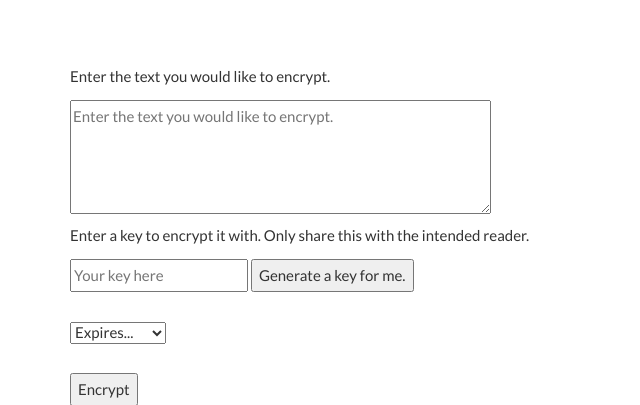
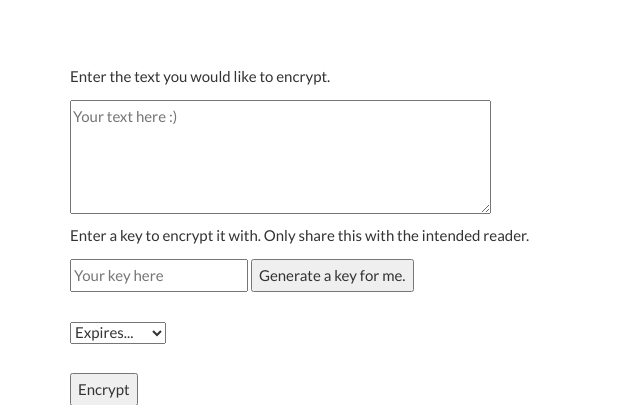
Before and after one commit to oftheheadland/Poast-It, a Flask app: page / in a window 1280 px wide. Shown: the part 379-784 px from the top of the page, without its empty margins (0-640 px from the left). Run offline with Flask 2, Linux system fonts and the light colour scheme; some libraries are stand-ins or nearby versions.

Commit message:
update requirements.txt

```diff
--- a/templates/index.html
+++ b/templates/index.html
@@ -25,7 +25,7 @@
 					<div>
 						<form autocomplete="off" method="post" id="form">
 							<p>Enter the text you would like to encrypt.</p>
-							<textarea autocomplete="false" placeholder="Enter the text you would like to encrypt."id="textbox" rows="4" cols="50"></textarea>
+							<textarea autocomplete="false" placeholder="Your text here :)"id="textbox" rows="4" cols="50"></textarea>
 							<br>
 							<p>Enter a key to encrypt it with. Only share this with the intended reader.</p>
 							<input id="key" placeholder="Your key here"> <button type="button" onclick="makeid(); return false;">Generate a
```
